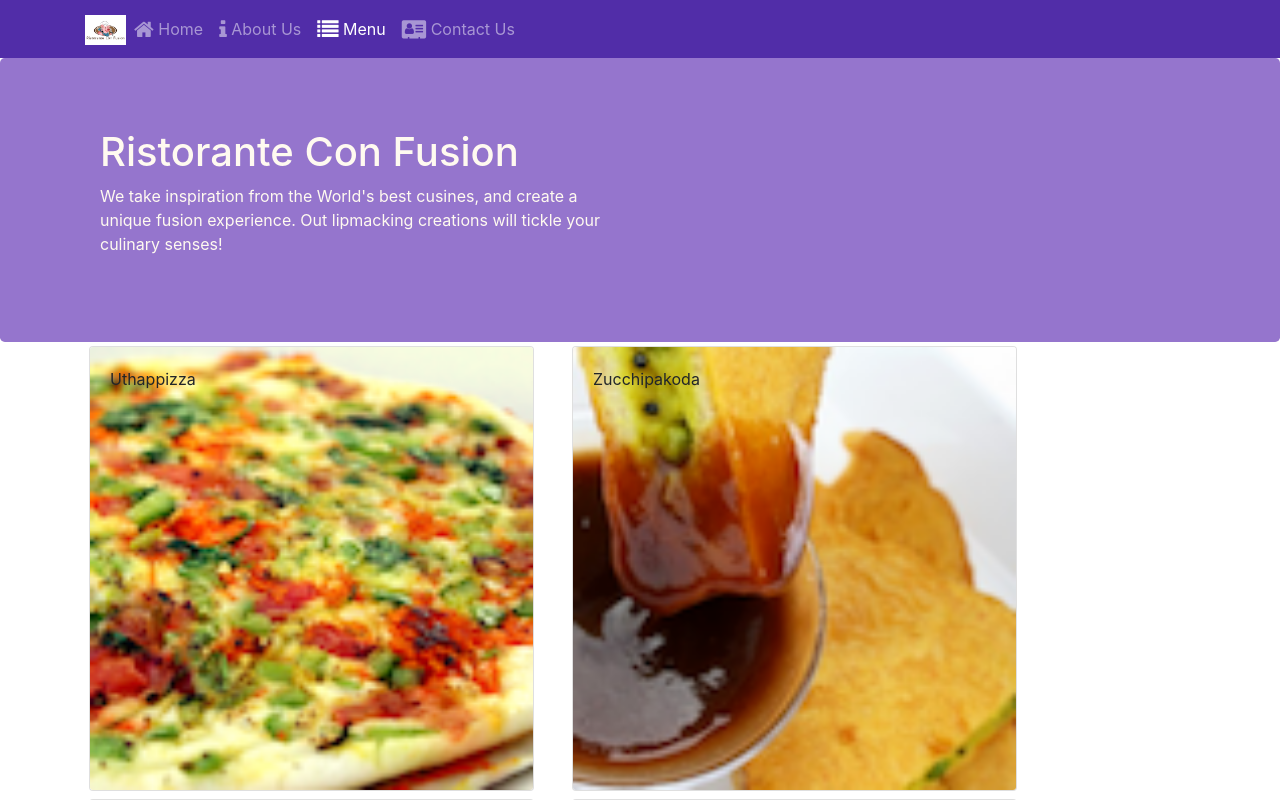
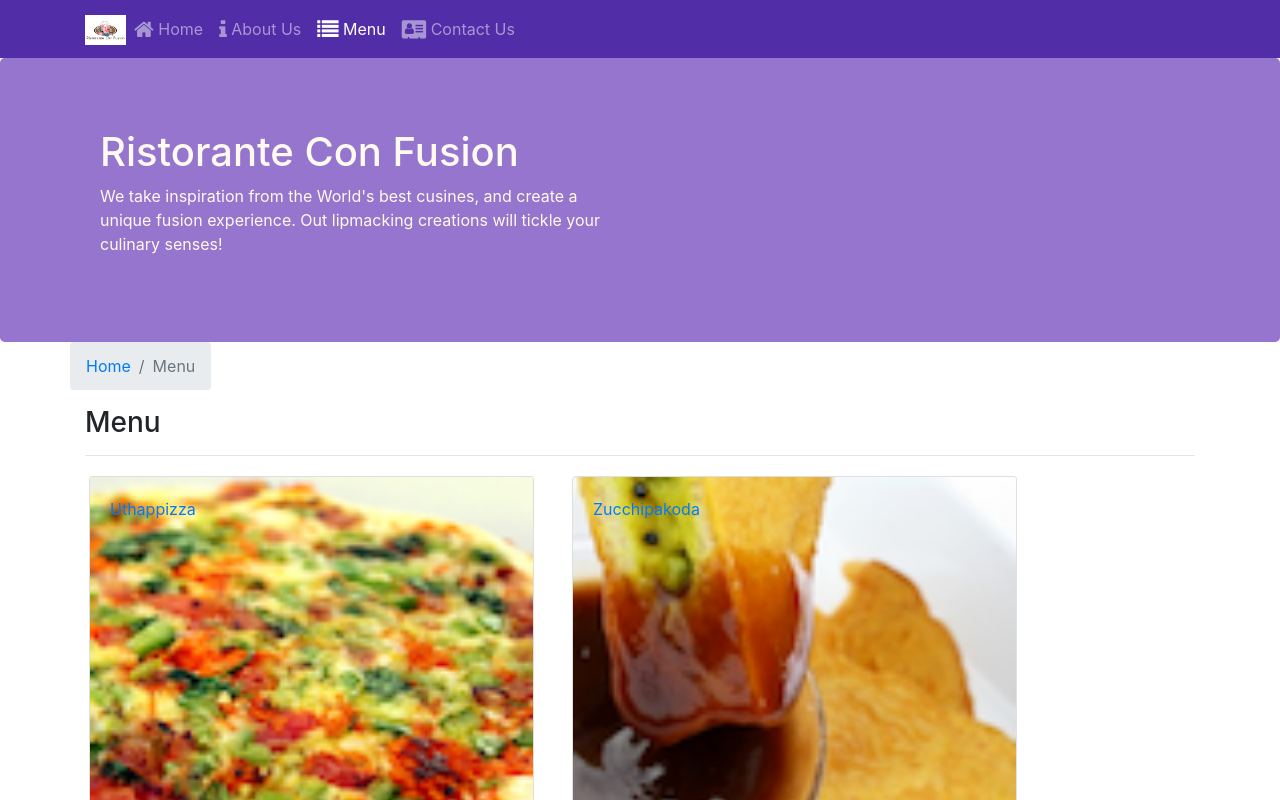
Before and after one commit to juandiegoespinosasantos/confusion, a React (Create React App) app: page /menu in a window 1280 px wide. Shown: the top 800 px of the page. Built offline with nearby package versions, Linux system fonts and the light colour scheme.

Commit message:
Single Page Applications Part 2

```diff
--- a/src/components/ContactComponent.js
+++ b/src/components/ContactComponent.js
@@ -1,8 +1,23 @@
 import React from 'react';
+import { Breadcrumb, BreadcrumbItem } from 'reactstrap';
+import { Link } from 'react-router-dom';
 
 function Contact(props) {
     return(
         <div className="container">
+            <div className="row">
+                <Breadcrumb>
+                    <BreadcrumbItem><Link to="/home">Home</Link></BreadcrumbItem>
+                    <BreadcrumbItem active>Contact Us</BreadcrumbItem>
+                </Breadcrumb>
+
+                <div className="col-12">
+                    <h3>Menu</h3>
+
+                    <hr/>
+                </div>
+            </div>
+
             <div className="row row-content">
                 <div className="col-12">
                     <h3>Location Information</h3>
--- a/src/components/DishDetailComponent.js
+++ b/src/components/DishDetailComponent.js
@@ -4,11 +4,13 @@
  * @since Jul 20, 2020
  */
 import React from 'react';
-import { Card, CardImg, CardText, CardBody, CardTitle } from 'reactstrap';
+import { Card, CardImg, CardText, CardBody, CardTitle, Breadcrumb, BreadcrumbItem } from 'reactstrap';
+import { Link } from 'react-router-dom';
 
 // Presentational Component
 function RenderDish({dish}) {
     return (
+        <div className="col-12 col-md-5 m-1">
             <Card>
                 <CardImg width="100%" src={dish.image} alt={dish.name} />
 
@@ -17,6 +19,7 @@
                     <CardText>{dish.description}</CardText>
                 </CardBody>
             </Card>
+        </div>
     );
 }
 
@@ -26,20 +29,18 @@
     }
 
     return (
-        <div>
-            <h4 className="font-weight-bold">Comments</h4>
+        <div className="col-12 col-md-5 m-1">
+            <h4>Comments</h4>
 
             <ul className="list-unstyled">
-                {
-                    comments.map((comment) => {
+                {comments.map((comment) => {
                     return (
                         <li key={comment.id}>
                             <p className="font-italic">{comment.comment}</p>
-                                <p> - {comment.author}, {new Intl.DateTimeFormat('en-US', {year: 'numeric', month: 'short', day: '2-digit'}).format(new Date(Date.parse(comment.date)))} </p>
+                            <p>-- {comment.author},  {new Intl.DateTimeFormat('en-US', {year: 'numeric', month: 'short', day: '2-digit'}).format(new Date(Date.parse(comment.date)))}</p>
                         </li>
-                        )
-                    })
-                }
+                    );
+                })}
             </ul>
         </div>
     );
@@ -55,13 +56,23 @@
     return (
         <div className="container">
             <div className="row">
-                <div className="col-xs-12 col-sm-12 col-md-5 m-1">
-                    <RenderDish dish={dish} />
+                <Breadcrumb>
+                    <BreadcrumbItem><Link to="/home">Home</Link></BreadcrumbItem>
+                    <BreadcrumbItem><Link to="/menu">Menu</Link></BreadcrumbItem>
+                    <BreadcrumbItem active>{dish.name}</BreadcrumbItem>
+                </Breadcrumb>
+
+                <div className="col-12">
+                    <h3>{dish.name}</h3>
+
+                    <hr/>
+                </div>
             </div>
 
-                <div className="col-xs-12 col-sm-12 col-md-5 m-1">
-                    <RenderComments comments={dish.comments} />
-                </div>
+            <div className="row">
+                <RenderDish dish={dish} />
+
+                <RenderComments comments={props.comments} />
             </div>
         </div>
     );
--- a/src/components/MainComponent.js
+++ b/src/components/MainComponent.js
@@ -2,6 +2,7 @@
 import Header from './HeaderComponent';
 import Home from './HomeComponent';
 import Menu from './MenuComponent';
+import DishDetail from './DishDetailComponent';
 import Contact from './ContactComponent';
 import Footer from './FooterComponent';
 import {DISHES} from '../shared/dishes';
@@ -34,6 +35,15 @@
             />);
         }
 
+        const DishWithId = ({match}) => {
+            return (
+                <DishDetail
+                    dish={this.state.dishes.filter((dish) => dish.id === parseInt(match.params.dishId, 10))[0]}
+                    comments={this.state.comments.filter((comment) => comment.dishId === parseInt(match.params.dishId, 10))}
+                />
+            );
+        };
+
         return (
             <div>
 				<Header />
@@ -41,6 +51,7 @@
                 <Switch>
                     <Route path="/home" component={HomePage} />
                     <Route exact path="/menu" component={() => <Menu dishes={this.state.dishes} />} />
+                    <Route path="/menu/:dishId" component={DishWithId} />
                     <Route exact path="/contactus" component={Contact} />
                     <Redirect to="/home" />
                 </Switch>
--- a/src/components/MenuComponent.js
+++ b/src/components/MenuComponent.js
@@ -4,17 +4,20 @@
  * @since Jul 20, 2020
  */
 import React from 'react';
-import { Card, CardImg, CardImgOverlay, CardTitle } from 'reactstrap';
+import { Card, CardImg, CardImgOverlay, CardTitle, Breadcrumb, BreadcrumbItem } from 'reactstrap';
+import { Link } from 'react-router-dom';
 
 // Now a Functional Component
-function RenderMenuItem({ dish, onClick }) {
+function RenderMenuItem({ dish }) {
     return (
         <Card>
-            <CardImg width="100%" src={dish.image} alt={dish.name} />
+            <Link to={`/menu/${dish.id}`}>
+                <CardImg width="100%" src={dish.image} alt={dish.name} />
 
-            <CardImgOverlay>
-                <CardTitle>{dish.name}</CardTitle>
-            </CardImgOverlay>
+                <CardImgOverlay>
+                    <CardTitle>{dish.name}</CardTitle>
+                </CardImgOverlay>
+            </Link>
         </Card>
     );
 }
@@ -23,13 +26,26 @@
     const menu = props.dishes.map((dish) => {
         return (
             <div key={dish.id} className="col-12 col-md-5 m-1">
-                <RenderMenuItem dish={dish} onClick={props.onClick} />
+                <RenderMenuItem dish={dish} />
             </div>
         );
     });
 
     return (
         <div className="container">
+            <div className="row">
+                <Breadcrumb>
+                    <BreadcrumbItem><Link to="/home">Home</Link></BreadcrumbItem>
+                    <BreadcrumbItem active>Menu</BreadcrumbItem>
+                </Breadcrumb>
+
+                <div className="col-12">
+                    <h3>Menu</h3>
+
+                    <hr/>
+                </div>
+            </div>
+
             <div className="row">
                 {menu}
             </div>
```
Lines whose indentation alone changed are shown as unchanged.
